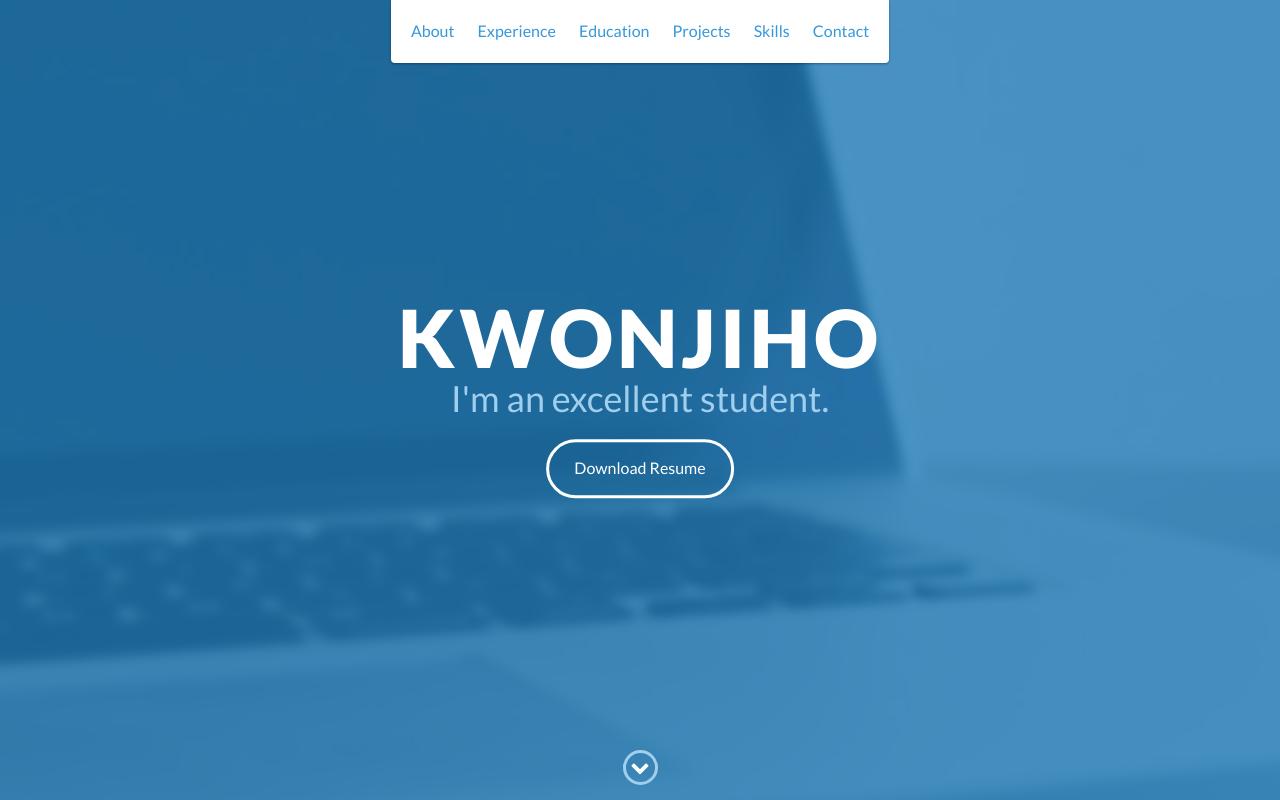
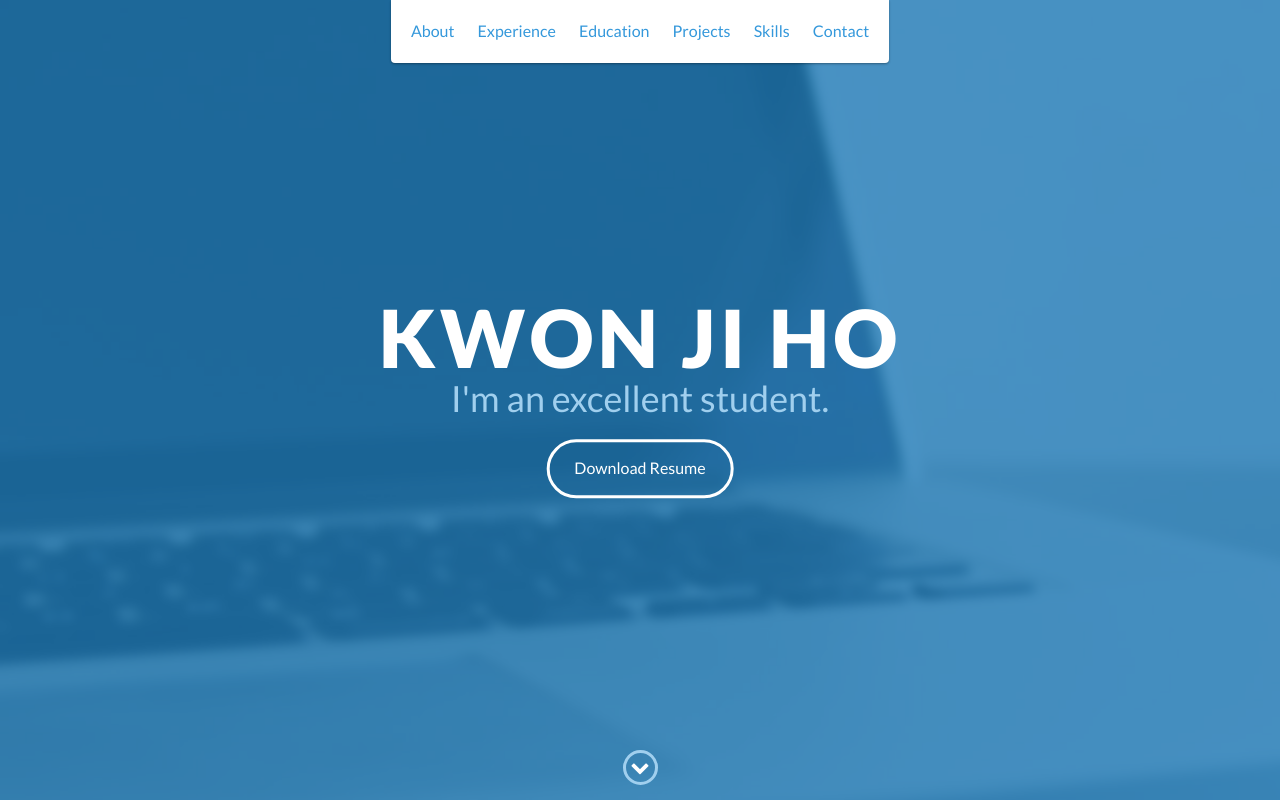
Before and after one commit to Kwonjiho/Kwonjiho.github.io, a website: page index.html in a window 1280 px wide. Shown: the top 800 px of the page. Drawn offline with nearby package versions, Linux system fonts and the light colour scheme.

Commit message:
change the afafa

```diff
--- a/index.html
+++ b/index.html
@@ -48,7 +48,7 @@
 
     <div id="lead">
         <div id="lead-content">
-            <h1>Kwonjiho</h1>
+            <h1>Kwon ji ho</h1>
             <h2>I'm an excellent student. </h2>
             <a href="#" class="btn-rounded-white">Download Resume</a>
         </div>
```
